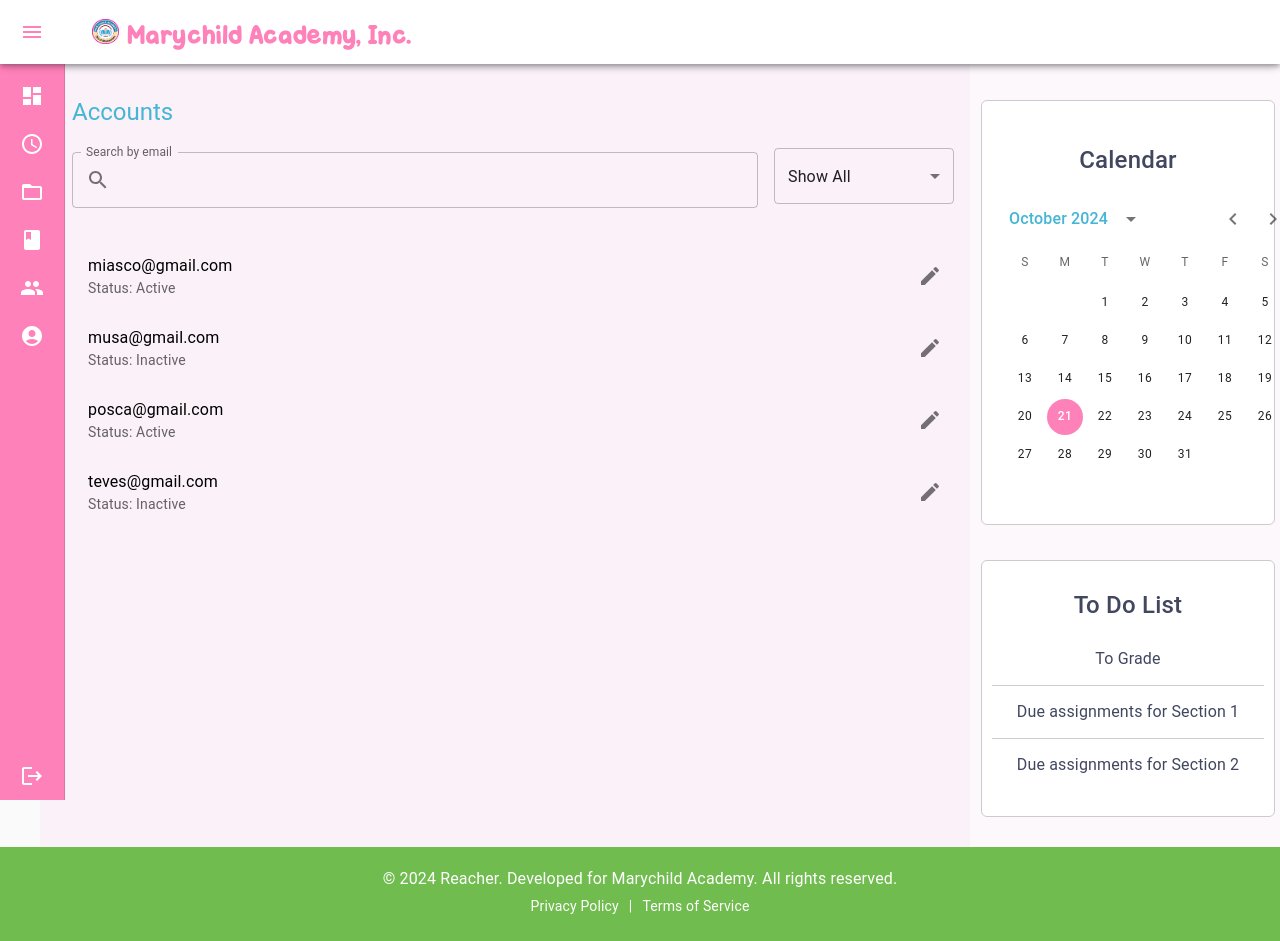
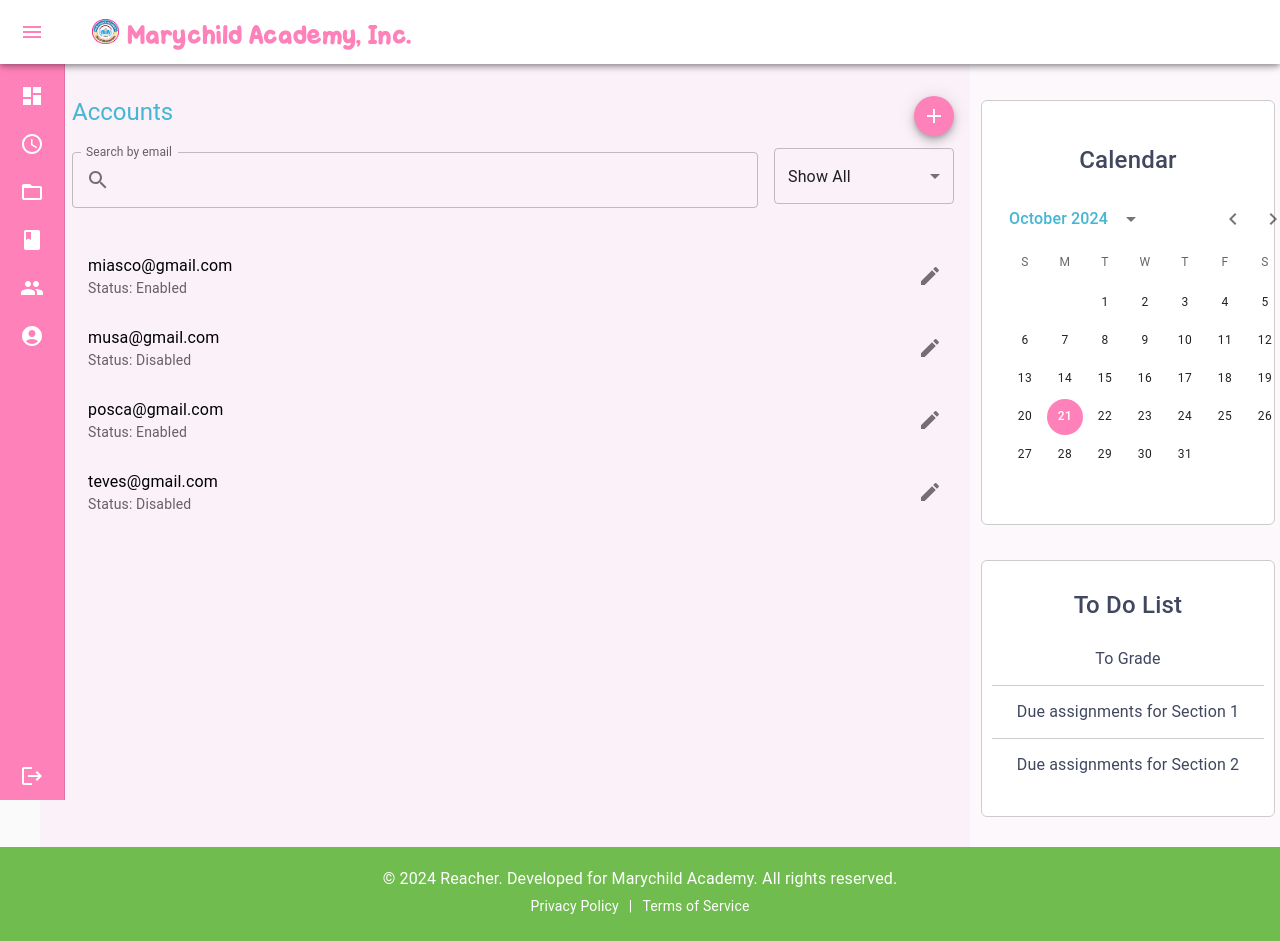
Before and after one commit to JeonDrewJaime/Reacher_Website, a React (Vite) app in the folder frontEnd/: page /dashboard in a window 1280 px wide. Both pictures are taken after a click on the button "Accounts". Built offline with nearby package versions, Linux system fonts and the light colour scheme.

Commit message:
add account btn
later na design

```diff
--- /dev/null
+++ b/frontEnd/src/pages/Teacher/AccountDetails.jsx
@@ -0,0 +1,25 @@
+import React from 'react';
+import { Box, Typography, Button } from '@mui/material';
+
+function AccountDetails({ account, onBack, onModify }) {
+  return (
+    <Box sx={{ padding: 2 }}>
+      <Typography variant="h6" gutterBottom>
+        Account Details
+      </Typography>
+      <Typography>Name: {account.name}</Typography>
+      <Typography>Email: {account.email}</Typography>
+      <Typography>Role: {account.role}</Typography>
+      <Typography>Status: {account.status}</Typography>
+
+      <Button onClick={onBack} variant="contained" color="primary" sx={{ mt: 2, mr: 2 }}>
+        Back to Accounts
+      </Button>
+      <Button onClick={() => onModify(account)} variant="outlined" color="secondary" sx={{ mt: 2 }}>
+        Modify
+      </Button>
+    </Box>
+  );
+}
+
+export default AccountDetails;
--- /dev/null
+++ b/frontEnd/src/pages/Teacher/AccountForm.jsx
@@ -0,0 +1,57 @@
+// AccountForm.js
+import React from 'react';
+import { Dialog, DialogTitle, DialogContent, DialogActions, Button, TextField, Select, MenuItem, FormControl, InputLabel, Box } from '@mui/material';
+
+function AccountForm({ open, onClose, onSubmit }) {
+  const [formData, setFormData] = React.useState({
+    name: '',
+    email: '',
+    password: '',
+    role: '',
+    status: 'Enabled',  // Default to "Enabled"
+  });
+
+  const handleChange = (e) => {
+    const { name, value } = e.target;
+    setFormData((prev) => ({ ...prev, [name]: value }));
+  };
+
+  const handleSubmit = () => {
+    onSubmit(formData);
+    onClose();
+  };
+
+  return (
+    <Dialog open={open} onClose={onClose}>
+      <DialogTitle>Add New Account</DialogTitle>
+      <DialogContent>
+        <Box component="form" noValidate autoComplete="off" sx={{ display: 'flex', flexDirection: 'column', gap: 2 }}>
+          <TextField label="Name" name="name" value={formData.name} onChange={handleChange} fullWidth />
+          <TextField label="Email" name="email" value={formData.email} onChange={handleChange} type="email" fullWidth />
+          <TextField label="Password" name="password" value={formData.password} onChange={handleChange} type="password" fullWidth />
+          <FormControl fullWidth>
+            <InputLabel>Role</InputLabel>
+            <Select name="role" value={formData.role} onChange={handleChange}>
+              <MenuItem value="Admin">Admin</MenuItem>
+              <MenuItem value="Teacher">Teacher</MenuItem>
+              <MenuItem value="Student">Student</MenuItem>
+            </Select>
+          </FormControl>
+          <FormControl fullWidth>
+            <InputLabel>Status</InputLabel>
+            <Select name="status" value={formData.status} onChange={handleChange}>
+              <MenuItem value="Enabled">Enabled</MenuItem>
+              <MenuItem value="Disabled">Disabled</MenuItem>
+            </Select>
+          </FormControl>
+        </Box>
+      </DialogContent>
+      <DialogActions>
+        <Button onClick={onClose}>Cancel</Button>
+        <Button onClick={handleSubmit} variant="contained" color="primary">Submit</Button>
+      </DialogActions>
+    </Dialog>
+  );
+}
+
+export default AccountForm;
--- a/frontEnd/src/pages/Teacher/Accounts.jsx
+++ b/frontEnd/src/pages/Teacher/Accounts.jsx
@@ -1,26 +1,28 @@
+// Accounts.js
 import React, { useState } from 'react';
-import { List, ListItem, ListItemText, TextField, Typography, Box, InputAdornment, Select, MenuItem, IconButton } from '@mui/material';
+import { List, ListItem, ListItemText, TextField, Typography, Box, InputAdornment, Select, MenuItem, IconButton, Fab } from '@mui/material';
 import SearchIcon from '@mui/icons-material/Search';
 import EditIcon from '@mui/icons-material/Edit';
+import AddIcon from '@mui/icons-material/Add';
+import AccountForm from './AccountForm';
+import AccountDetails from './AccountDetails';
 
 function Accounts() {
-
   const initialAccounts = [
-    { id: 1, email: 'miasco@gmail.com', status: 'Active' },
-    { id: 2, email: 'musa@gmail.com', status: 'Inactive' },
-    { id: 3, email: 'posca@gmail.com', status: 'Active' },
-    { id: 4, email: 'teves@gmail.com', status: 'Inactive' },
+    { id: 1, name: 'Mia', email: 'miasco@gmail.com', role: 'Admin', status: 'Enabled' },
+    { id: 2, name: 'Musa', email: 'musa@gmail.com', role: 'User', status: 'Disabled' },
+    { id: 3, name: 'Posca', email: 'posca@gmail.com', role: 'User', status: 'Enabled' },
+    { id: 4, name: 'Teves', email: 'teves@gmail.com', role: 'Admin', status: 'Disabled' },
   ];
 
   const [accounts, setAccounts] = useState(initialAccounts);
   const [searchTerm, setSearchTerm] = useState('');
   const [filterStatus, setFilterStatus] = useState('all');
+  const [openForm, setOpenForm] = useState(false);
+  const [selectedAccount, setSelectedAccount] = useState(null);
 
-
-  const handleSearch = (e) => {
-    setSearchTerm(e.target.value);
-  };
-
+  const handleSearch = (e) => setSearchTerm(e.target.value);
+  const handleStatusFilterChange = (e) => setFilterStatus(e.target.value);
 
   const filteredAccounts = accounts.filter((account) => {
     const matchesSearch = account.email.toLowerCase().includes(searchTerm.toLowerCase());
@@ -28,17 +30,32 @@ function Accounts() {
     return matchesSearch && matchesStatus;
   });
 
-
-  const handleStatusFilterChange = (event) => {
-    setFilterStatus(event.target.value);
+  const handleFormSubmit = (newAccount) => {
+    setAccounts((prev) => [...prev, { ...newAccount, id: prev.length + 1 }]);
   };
 
+  // If an account is selected, render the AccountDetails component
+  if (selectedAccount) {
+    return <AccountDetails account={selectedAccount} onBack={() => setSelectedAccount(null)} />;
+  }
+
   return (
-    <Box p={2}>
-      <Typography variant="h5" gutterBottom>
-        Accounts
-      </Typography>
-
+    <Box sx={{ padding: 2 }}>
+      <Box sx={{ display: 'flex', justifyContent: 'space-between', alignItems: 'center' }}>
+        <Typography variant="h5" gutterBottom>Accounts</Typography>
+        <Fab
+          size="small"
+          sx={{
+            color: 'var(--wht)',
+            bgcolor: 'var(--pri)',
+            '&:hover': { backgroundColor: 'var(--sec)', color: '#FFFFFF' },
+          }}
+          aria-label="add"
+          onClick={() => setOpenForm(true)}
+        >
+          <AddIcon />
+        </Fab>
+      </Box>
 
       <Box display="flex" justifyContent="space-between" alignItems="center" mb={2}>
         <TextField
@@ -57,8 +74,6 @@ function Accounts() {
             ),
           }}
         />
-
-
         <Select
           value={filterStatus}
           onChange={handleStatusFilterChange}
@@ -66,26 +81,27 @@ function Accounts() {
           sx={{ minWidth: 180 }}
         >
           <MenuItem value="all">Show All</MenuItem>
-          <MenuItem value="Active">Show Active</MenuItem>
-          <MenuItem value="Inactive">Show Inactive</MenuItem>
+          <MenuItem value="Enabled">Show Enabled</MenuItem>
+          <MenuItem value="Disabled">Show Disabled</MenuItem>
         </Select>
       </Box>
 
-      {/* Account List */}
       <List>
         {filteredAccounts.map((account) => (
           <ListItem
             key={account.id}
-            secondaryAction={
-              <IconButton edge="end" aria-label="edit" onClick={() => console.log(`Edit ${account.email}`)}>
-                <EditIcon />
-              </IconButton>
-            }
+            onClick={() => setSelectedAccount(account)}  // Select account on click
+            button
           >
             <ListItemText primary={account.email} secondary={`Status: ${account.status}`} />
+            <IconButton edge="end" aria-label="edit" onClick={() => console.log(`Edit ${account.email}`)}>
+              <EditIcon />
+            </IconButton>
           </ListItem>
         ))}
       </List>
+
+      <AccountForm open={openForm} onClose={() => setOpenForm(false)} onSubmit={handleFormSubmit} />
     </Box>
   );
 }
```
